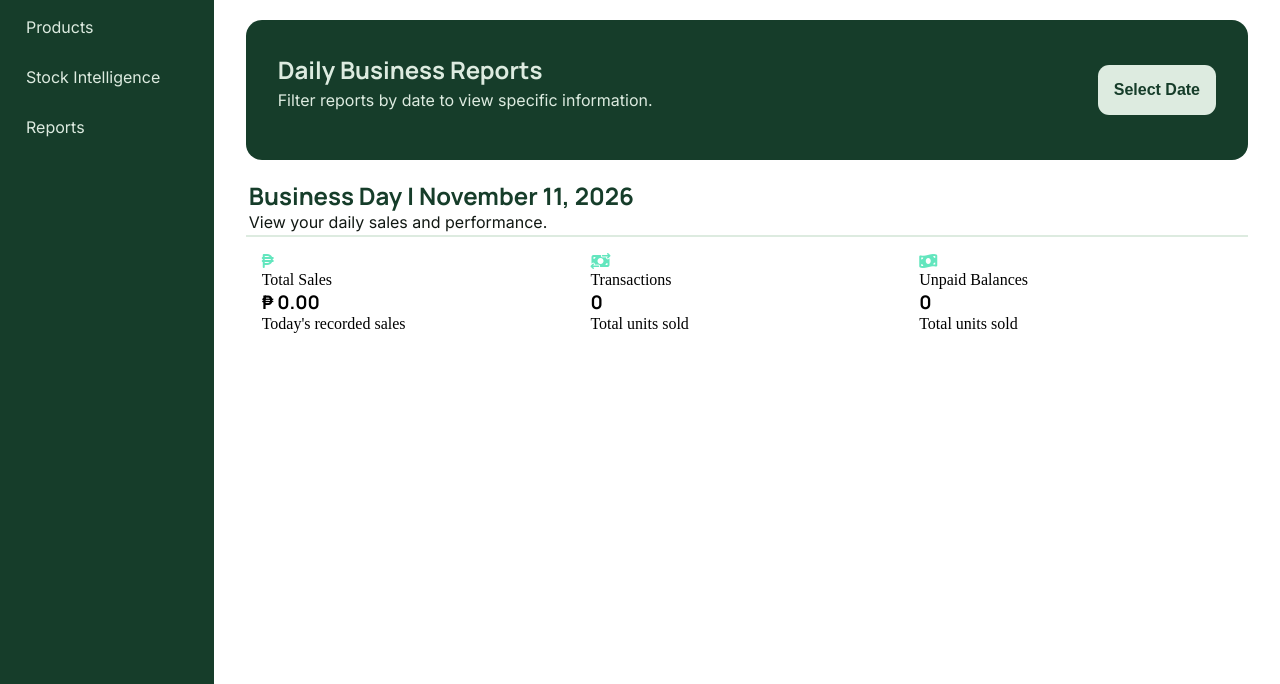
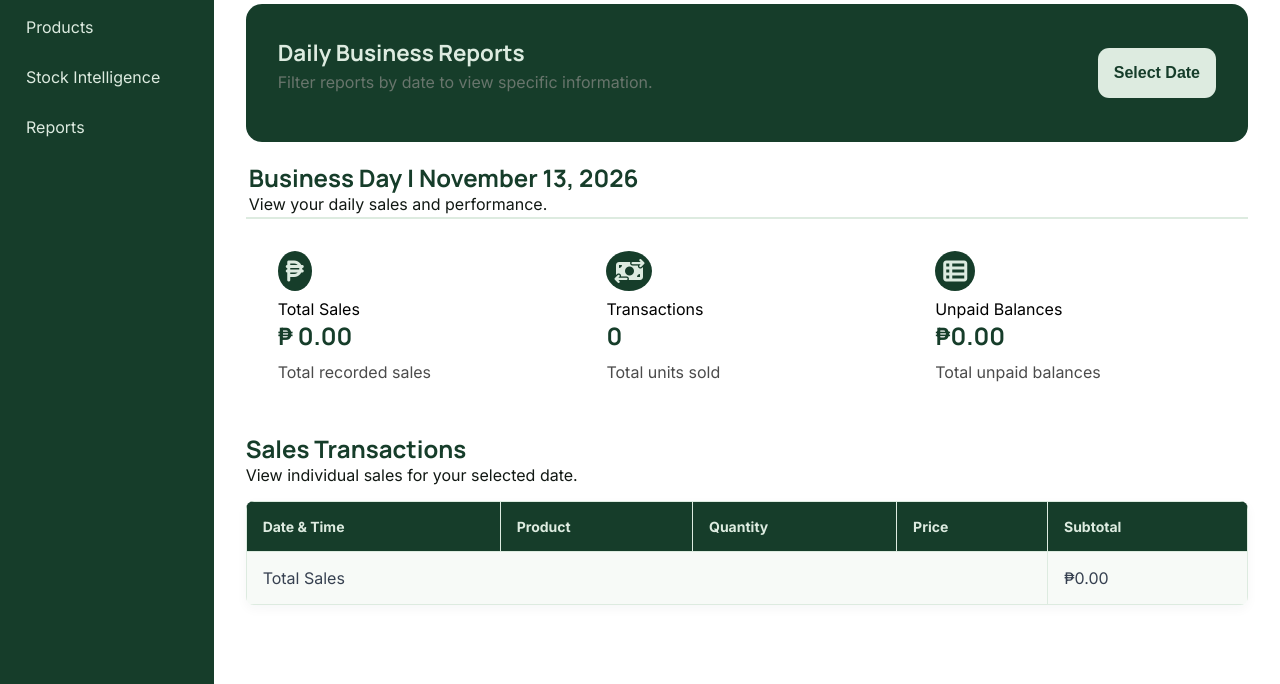
Before and after one commit to ALGGlodo/SariTracker, a website: page reports.html in a window 1280 px wide. Shown: the part 116-800 px from the top of the page. Drawn offline with Linux system fonts and the light colour scheme.

Commit message:
feat: implement daily sales reports and transaction history. Add date picker to filter sales by selected date. Display total sales and transaction count for the selected date. Calculate daily sales using recorded transaction subtotals. Add sales transactions table with date, product, quantity, price, and subtotal. Display total sales in the table footer. Add empty-state message when no transactions exist for the selected date. Improve Reports page layout and styling.

```diff
--- a/js/reports.js
+++ b/js/reports.js
@@ -0,0 +1,85 @@
+const selectDateBtn = document.getElementById("calendar-btn");
+const hiddenCalendar = document.getElementById("hidden-date-input");
+const totalSales = document.getElementById("totalSales");
+const salesTableBody = document.getElementById("salesTableBody");
+const tableTotal = document.getElementById("tableTotal");
+const salesReport = JSON.parse(localStorage.getItem("stockMateSales")) || [];
+const todaysSales = salesReport.filter((report) => {
+  const saleDate = new Date(report.dateTime);
+  const today = new Date();
+
+  return (
+    saleDate.getDate() === today.getDate() &&
+    saleDate.getMonth() === today.getMonth() &&
+    saleDate.getFullYear() === today.getFullYear()
+  );
+});
+
+if (hiddenCalendar === null || selectDateBtn === null) {
+  throw new Error(
+    "Error: Required date picker elements were not found. Please check the HTML structure.",
+  );
+}
+selectDateBtn.addEventListener("click", () => {
+  hiddenCalendar.showPicker();
+});
+
+hiddenCalendar.addEventListener("change", () => {
+  const selectedDate = new Date(hiddenCalendar.value);
+    const selectedDateReport = salesReport.filter((report) => {
+        const reportDate = new Date(report.dateTime);
+        return (
+        reportDate.getDate() === selectedDate.getDate() &&
+        reportDate.getMonth() === selectedDate.getMonth() &&
+        reportDate.getFullYear() === selectedDate.getFullYear()
+        );
+    });
+    const todaysTotal = selectedDateReport.reduce((total, report) => {
+        return total + Number(report.subtotal || 0);
+    }, 0);
+    totalSales.textContent = `₱${todaysTotal.toFixed(2)}`;
+    totalTransactions.textContent = selectedDateReport.length;
+
+    salesTableBody.innerHTML = ""; // Clear previous rows
+
+    tableTotal.textContent = `₱${todaysTotal.toFixed(2)}`;
+
+    if(selectedDateReport.length === 0) {
+      salesTableBody.innerHTML = `
+        <tr>
+          <td colspan="5" style="text-align: center;">No sales transactions found for the selected date.</td>
+        </tr>
+      `;
+    }else {
+    selectedDateReport.forEach((report) => {
+        const row = document.createElement("tr")
+        row.innerHTML = `
+            <td>${new Date(report.dateTime).toLocaleString()}</td>
+            <td>${report.productName || "N/A"}</td>
+            <td>${report.quantity || 0}</td>
+            <td>₱${Number(report.orderPrice || 0).toFixed(2)}</td>
+            <td>₱${Number(report.subtotal || 0).toFixed(2)}</td>
+        `;
+        salesTableBody.appendChild(row);
+    });
+    }
+});
+
+const totalTransactions = document.getElementById("totalTransactions");
+
+const unpaidBalance =
+  JSON.parse(localStorage.getItem("stockMateBalances")) || [];
+const totalUnpaidBalance = document.getElementById("totalUnpaidBalance");
+totalUnpaidBalance.textContent = `₱${unpaidBalance
+  .reduce((total, balance) => {
+    return total + Number(balance.remainingBalance || 0);
+  }, 0)
+  .toFixed(2)}`;
+
+const businessDate = document.getElementById("businessDay");
+const today = new Date();
+businessDate.textContent = `Business Day | ${today.toLocaleDateString("en-US", {
+  month: "long",
+  day: "numeric",
+  year: "numeric",
+})}`;
--- a/reports.css
+++ b/reports.css
@@ -7,6 +7,7 @@
 :root {
     --color-primary: #163D2A;
     --color-text: #111813;
+    --color-subtext: #4B4B4B;
     --color-accent: #DDEBE0;
     --color-background: #F7FAF7;
        /* Typography */
@@ -14,9 +15,16 @@
     --font-body: "Inter", sans-serif;
 }
 
+h1, h2, h3, h4, h5, h6 {
+    font-family: var(--font-heading);
+}
+
+p, span, a, li {
+    font-family: var(--font-body);
+}
+
 main{
     width: 100%;
-
 }
 
 .reports-section{
@@ -24,7 +32,7 @@ main{
 }
 
 .reports-header{
-    margin-bottom: 2rem;
+    margin-bottom: 1rem;
     line-height: 1.5;
 }
 
@@ -42,14 +50,14 @@ main{
 
 .reports-filter h3{
     font-family: var(--font-heading);
-    font-size: 1.5rem;
+    font-size: 1.4em;
     color: var(--color-accent);
 }
 
 .reports-filter p{
     font-family: var(--font-body);
     font-size: 1rem;
-    color: var(--color-accent);
+    color: #68756c;
     margin-bottom: 1rem;
 }
 
@@ -109,6 +117,100 @@ main{
 .transactions-grid{
     padding: 0 1rem;
     display: grid;
-    grid-template-columns: repeat(auto-fit, minmax(300px, 1fr));
+    grid-template-columns: repeat(3, minmax(0, 350px));
+    justify-content: center;
     gap: 1rem;
 }
+
+.transaction-infos{
+    padding: 1rem;
+    text-align: left;
+}
+
+.transaction-infos i{
+    font-size: 1.5rem;
+    margin-bottom: 0.5rem;
+    color: var(--color-accent);
+    background-color: var(--color-primary);
+    padding: 0.5rem;
+    border-radius: 50%;
+}
+
+.transaction-infos h3{
+    font-size: 1.5rem;
+    color: var(--color-primary);
+    margin-bottom: 0.5rem;
+}
+
+.transaction-infos p:last-child{
+    font-size: 1rem;
+    color: var(--color-subtext);
+    line-height: 1.5;
+}
+
+.sales-transactions{
+    padding: 0 2rem;
+}
+
+.sales-transactions h2{
+    color: var(--color-primary);
+}
+
+.sales-transactions p{
+    font-family: var(--font-body);
+    font-size: 1rem;
+    color: var(--color-text);
+    margin-bottom: 1rem;
+}
+
+.table-container{
+    width: 100%;
+    overflow-x: auto;
+    background-color: var(--color-background);
+    border-radius: 0.5rem;
+    box-shadow: 0 4px 12px rgba(22, 61, 42, 0.04);
+}
+
+.sales-table{
+    border-collapse: collapse;
+    width: 100%;
+    text-align: left;
+}
+
+.sales-table th{
+    background: var(--color-primary);
+    border: 1px solid var(--color-accent);
+    color: var(--color-accent);
+    padding: 1rem;
+    font-family: var(--font-body);
+    font-weight: 700;
+    font-size: 14px;
+    white-space: nowrap;
+}
+
+.sales-table td{
+    font-family: var(--font-body);
+    padding: 1rem;
+    border: 1px solid var(--color-accent);
+    color: #374151;
+}
+
+.sales-table tbody tr:hover {
+    background: var(--color-accent);
+}
+
+.sales-table tbody tr:last-child td {
+    border-bottom: none;
+}
+
+@media (max-width: 900px) {
+    .transactions-grid {
+        grid-template-columns: repeat(2, minmax(0, 350px));
+    }
+}
+
+@media (max-width: 600px) {
+    .transactions-grid {
+        grid-template-columns: minmax(0, 350px);
+    }
+}
--- a/reports.html
+++ b/reports.html
@@ -56,34 +56,62 @@
 
           <div class="daily-sales">
             <div class="daily-sales-info">
-                <h3 id="businessDay">Business Day | November 11, 2026</h3>
+              <h3 id="businessDay">Business Day | November 12, 2026</h3>
               <p>View your daily sales and performance.</p>
             </div>
             <div class="transactions-grid">
               <div class="transaction-infos">
-                    <i class="fa-solid fa-peso-sign" style="color: rgb(99, 230, 190);"></i>
+                <i class="fa-solid fa-peso-sign"></i>
                 <p>Total Sales</p>
                 <h3 id="totalSales">₱ 0.00</h3>
-                    <p>Today's recorded sales</p>
+                <p>Total recorded sales</p>
               </div>
 
               <div class="transaction-infos">
-                    <i class="fa-solid fa-money-bill-transfer" style="color: rgb(99, 230, 190);"></i>
+                <i class="fa-solid fa-money-bill-transfer"></i>
                 <p>Transactions</p>
-                    <h3 id="totalProductsSold">0</h3>
+                <h3 id="totalTransactions">0</h3>
                 <p>Total units sold</p>
               </div>
 
               <div class="transaction-infos">
-                    <i class="fa-solid fa-money-bill-wave" style="color: rgb(99, 230, 190);"></i>
+                <i class="fa-solid fa-table-list"></i>
                 <p>Unpaid Balances</p>
-                    <h3 id="totalUnpaid">0</h3>
-                    <p>Total units sold</p>
+                <h3 id="totalUnpaidBalance">₱ 0.00</h3>
+                <p>Total unpaid balances</p>
               </div>
             </div>
           </div>
         </section>
+
+        <section class="sales-transactions">
+          <h2>Sales Transactions</h2>
+          <p>View individual sales for your selected date.</p>
+          <div class="table-container">
+            <table class="sales-table">
+              <thead>
+                <tr>
+                  <th>Date & Time</th>
+                  <th>Product</th>
+                  <th>Quantity</th>
+                  <th>Price</th>
+                   <th>Subtotal</th>
+                </tr>
+              </thead>
+              <tbody id="salesTableBody">
+                <!-- Sales data will be dynamically inserted here -->
+              </tbody>
+              <tfoot>
+                  <tr>
+                      <td colspan="4">Total Sales</td>
+                      <td id="tableTotal">₱0.00</td>
+                  </tr>
+              </tfoot>
+            </table>
+          </div>
+        </section>
       </main>
     </div>
+    <script src="/js/reports.js"></script>
   </body>
 </html>
```
Also changed, not shown: index.html (+1 -1 lines), js/index.js (+12 -3 lines), js/stock.js (line endings or trailing spaces). Lines whose indentation alone changed are shown as unchanged.
